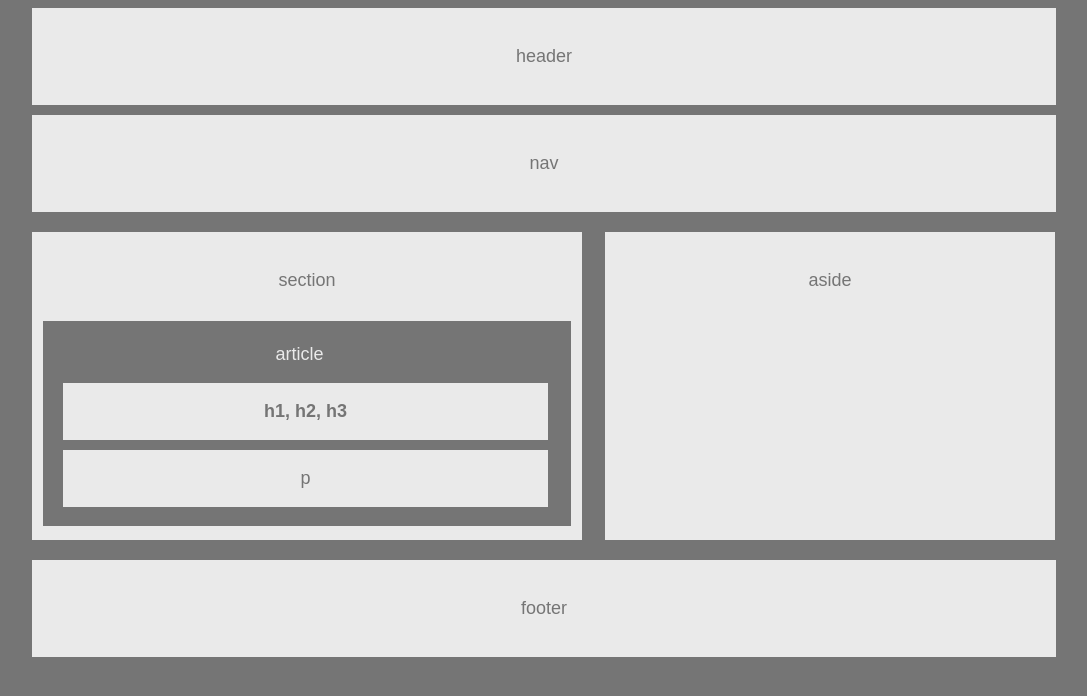
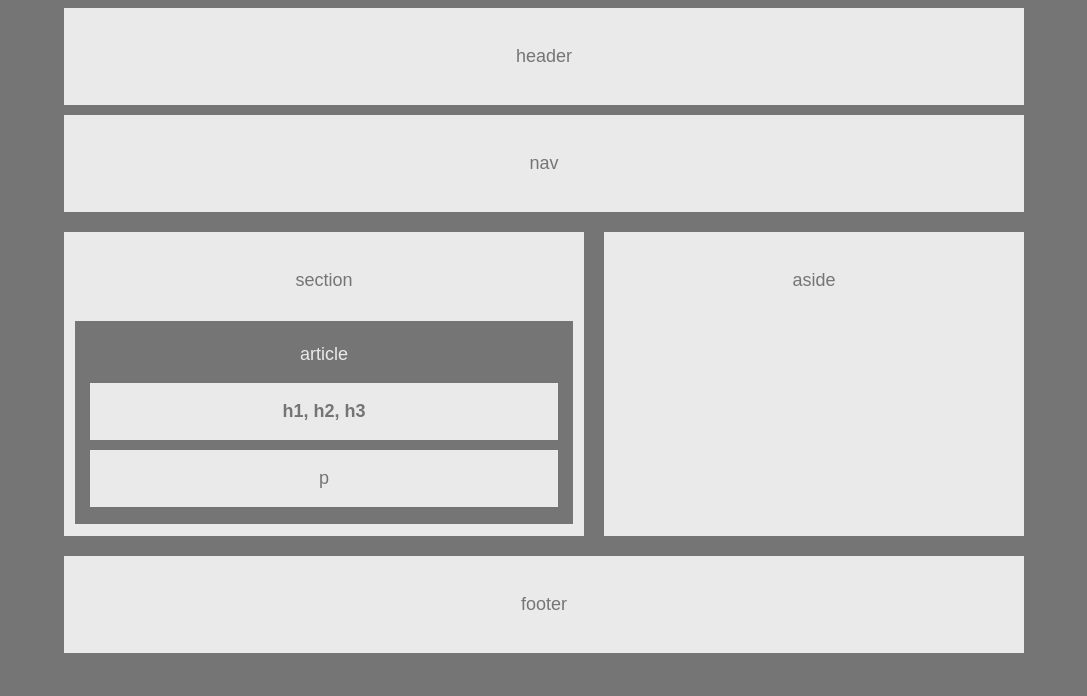
Before and after one commit to yutsukushi/HW-Wireframe, a plain HTML site: page index.html in a window 1280 px wide. Shown: the whole page, without its empty margins (96-1183 px from the left). Drawn offline with Linux system fonts and the light colour scheme.

Commit message:
Updated edits

```diff
--- a/style.css
+++ b/style.css
@@ -7,14 +7,14 @@ body {
 }
 
 #container {
-    width: 1024px;
+    width: 960px;
     margin: 0 auto;
 }
 
 p {
     text-align: center;
     font-size: 18px;
-    font-family: Arial, Helvetica, sans-serif;
+    font-family: 'Arial', 'Helvetica Neue', Helvetica, sans-serif;
 }
 
 header {
@@ -30,11 +30,11 @@ nav {
 }
 
 article {
-    width: 513px;
-    height: 200px;
+    width: 498px;
+    height: 198px;
     background-color: #757575;
     margin: 30px 0 0 11px;
-    padding: 5px 15px 0 0;
+    padding: 5px 0 0 0;
     color:  #eaeaea;
 }
 
@@ -43,25 +43,25 @@ article {
     color: #757575;
     text-align: center;
     padding: 18px;
-    margin: 0 8px 10px 20px;
+    margin: 0 15px 10px 15px;
     display: block;
 }
 
 #sect-art {
-    width: 550px;
-    height: 288px;
-    margin: 10px 5px 0 0;
+    width: 520px;
+    height: 284px;
+    margin: 10px 0 0 0;
     padding: 20px 0 0 0;
     color: #757575;
     float: left;
 }
 
 #aside-box {
-    width: 450px;
-    height: 288px;
+    width: 420px;
+    height: 284px;
     color:  #757575;
     float: left;
-    margin: 10px 0 20px 18px;
+    margin: 10px 0 20px 20px;
     padding: 20px 0 0 0;
 }
 
```
